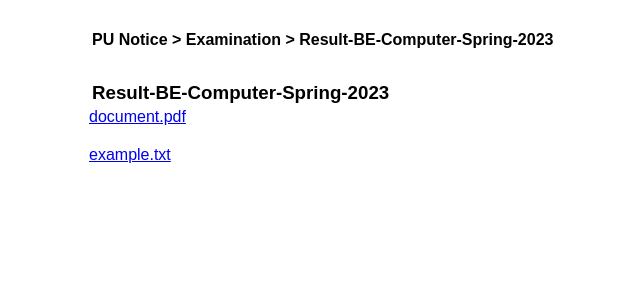
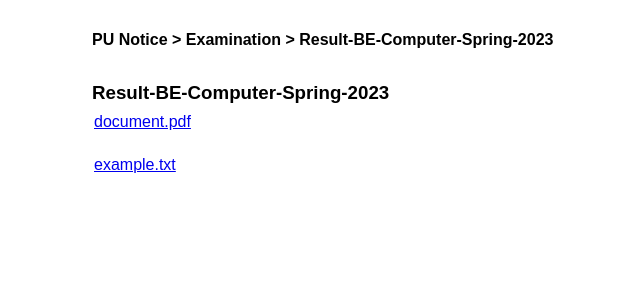
Before and after one commit to rabnmgr7/test-result, a Flask app: page / in a window 1280 px wide. Shown: the part 465-765 px from the top of the page, without its empty margins (52-692 px from the left). Run offline with Flask 2, Linux system fonts and the light colour scheme; data comes from the database, SQL or seed files in the repository; data that the repository does not hold is empty; some web fonts are replaced.

Commit message:
margin-bottom reducing

```diff
--- a/web/templates/index.html
+++ b/web/templates/index.html
@@ -71,10 +71,10 @@
         }
         #fileList li {
             background-color: white;
-            color: rgb(164, 39, 39);
-            padding: 5px;
+            color: rgb(187, 35, 35);
+            padding: 10px;
             border-radius: 5px;
-            margin-bottom: 10px;
+            margin-bottom: 5px;
             list-style-type: disc;
             font-family: 'Gotham Book', Arial, sans-serif;
             font-weight: normal;
```
